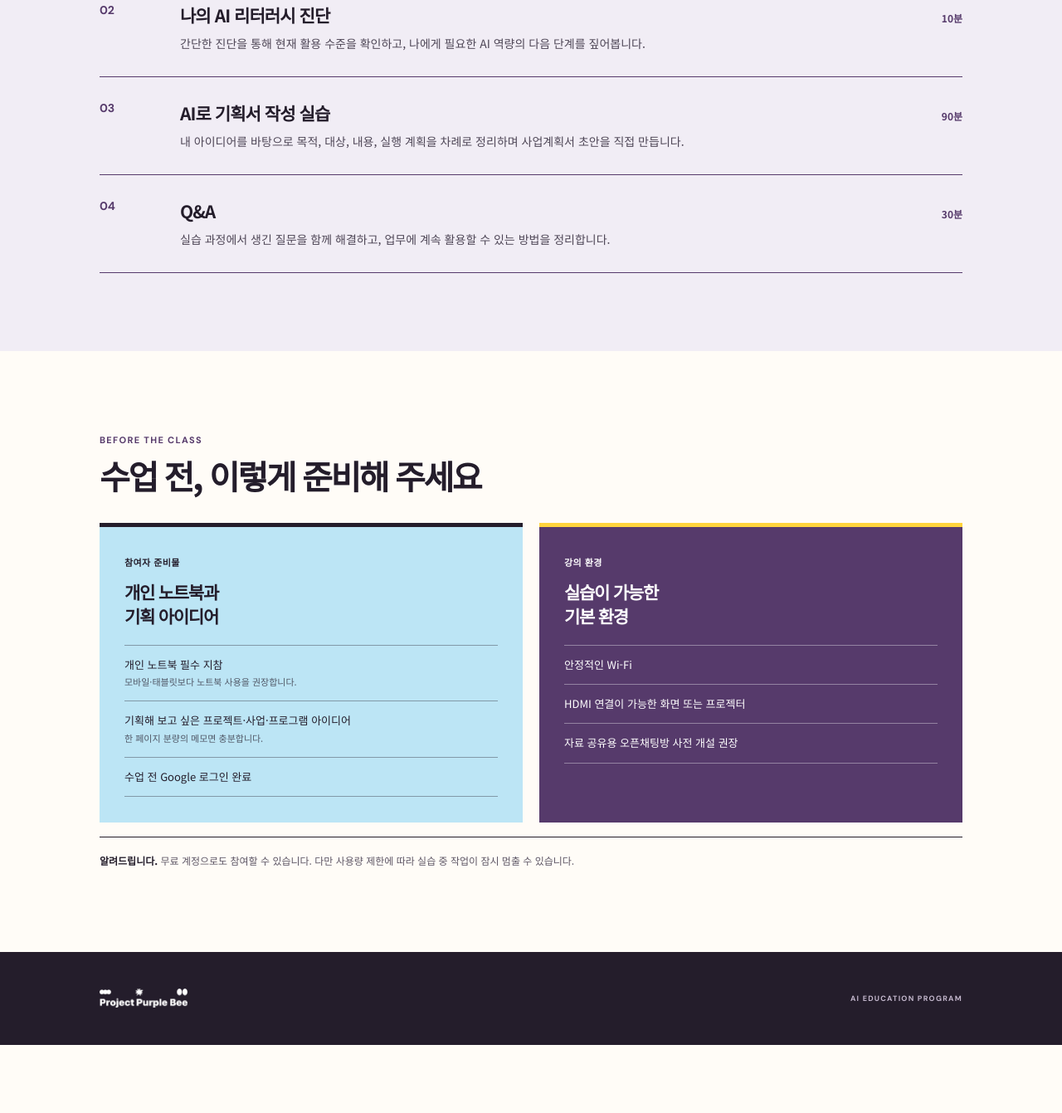
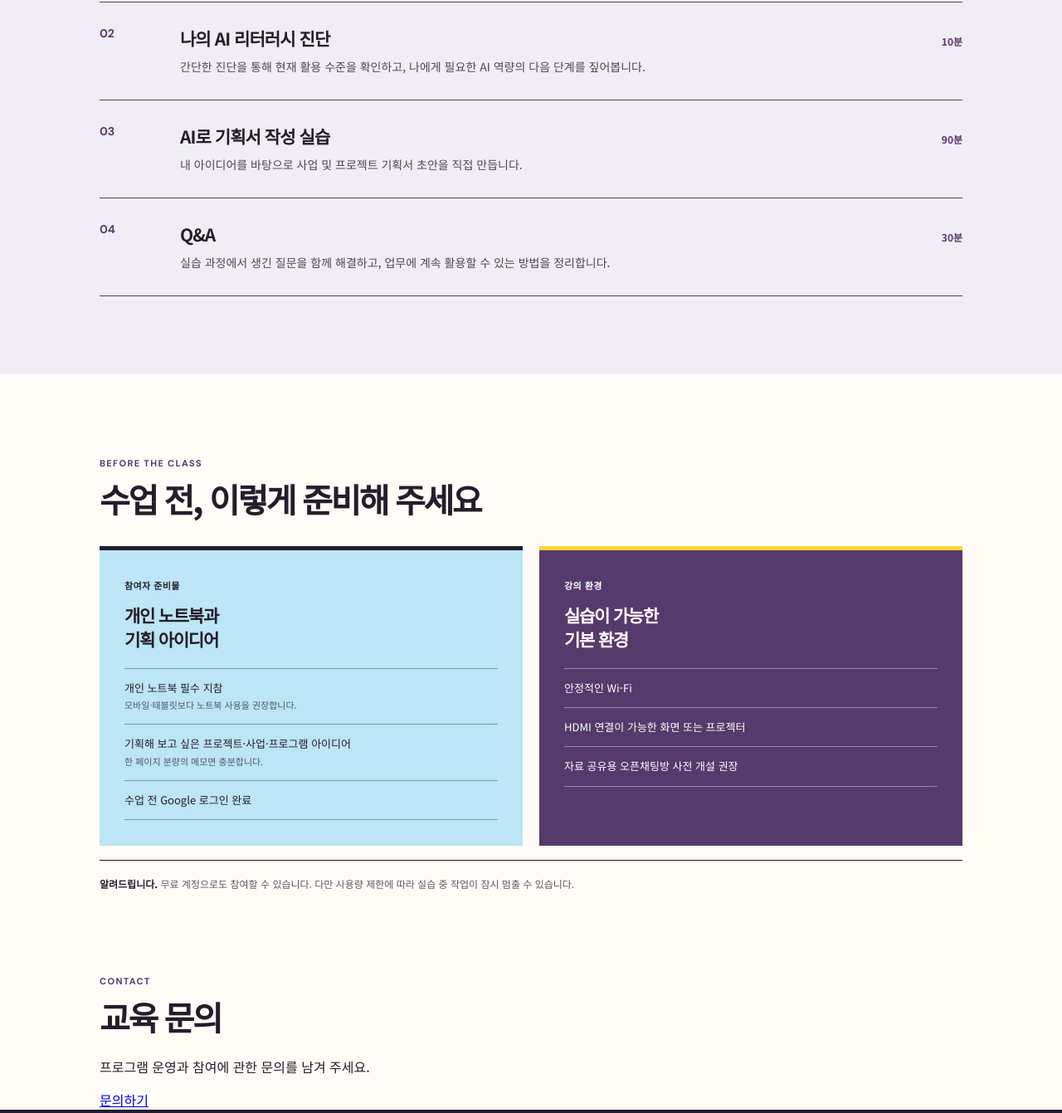
Before and after one commit to projectpurplebee/ai-workshop, a plain HTML site: page index.html in a window 1280 px wide. Shown: the part 1201-2542 px from the top of the page at 83% size. Before the commit the page ends 2460 px from the top, so only its background shows below. Drawn offline with Linux system fonts and the light colour scheme.

Commit message:
Refine workshop page design

```diff
--- a/index.html
+++ b/index.html
@@ -14,7 +14,7 @@
           <img class="logo" src="assets/project-purple-bee-logo.png" alt="Project Purple Bee" />
           <p class="eyebrow">AI 초보자를 위한</p>
           <h1 id="page-title">AI로 완성하는<br />사업계획서</h1>
-          <p class="hero__lead">아이디어를 구체적인 실행 계획으로 바꾸는 3시간 실전 워크숍</p>
+          <p class="hero__lead">아이디어를 구체적인 실행 계획으로 바꾸는<br />3시간 실전 워크숍</p>
           <div class="hero__meta" aria-label="교육 시간">
             <span>총 3시간</span>
             <span>실습 중심</span>
@@ -58,7 +58,7 @@
               <div class="program-card__number">03</div>
               <div>
                 <div class="program-card__title-row"><h3>AI로 기획서 작성 실습</h3><time>90분</time></div>
-                <p>내 아이디어를 바탕으로 목적, 대상, 내용, 실행 계획을 차례로 정리하며 사업계획서 초안을 직접 만듭니다.</p>
+                <p>내 아이디어를 바탕으로 사업 및 프로젝트 기획서 초안을 직접 만듭니다.</p>
               </div>
             </li>
             <li class="program-card program-card--white">
@@ -98,10 +98,20 @@
         <p class="notice"><strong>알려드립니다.</strong> 무료 계정으로도 참여할 수 있습니다. 다만 사용량 제한에 따라 실습 중 작업이 잠시 멈출 수 있습니다.</p>
       </section>
 
+      <section class="contact" aria-labelledby="contact-title">
+        <div class="wrap contact__inner">
+          <div>
+            <p class="section-label">CONTACT</p>
+            <h2 id="contact-title">교육 문의</h2>
+            <p>프로그램 운영과 참여에 관한 문의를 남겨 주세요.</p>
+          </div>
+          <a class="contact__button" href="mailto:blackpolly@naver.com?subject=프로젝트%20퍼플비%20AI%20교육%20프로그램%20문의">문의하기</a>
+        </div>
+      </section>
+
       <footer>
         <div class="wrap footer__inner">
           <img class="footer__logo" src="assets/project-purple-bee-logo.png" alt="Project Purple Bee" />
-          <p>AI EDUCATION PROGRAM</p>
         </div>
       </footer>
     </main>
```
